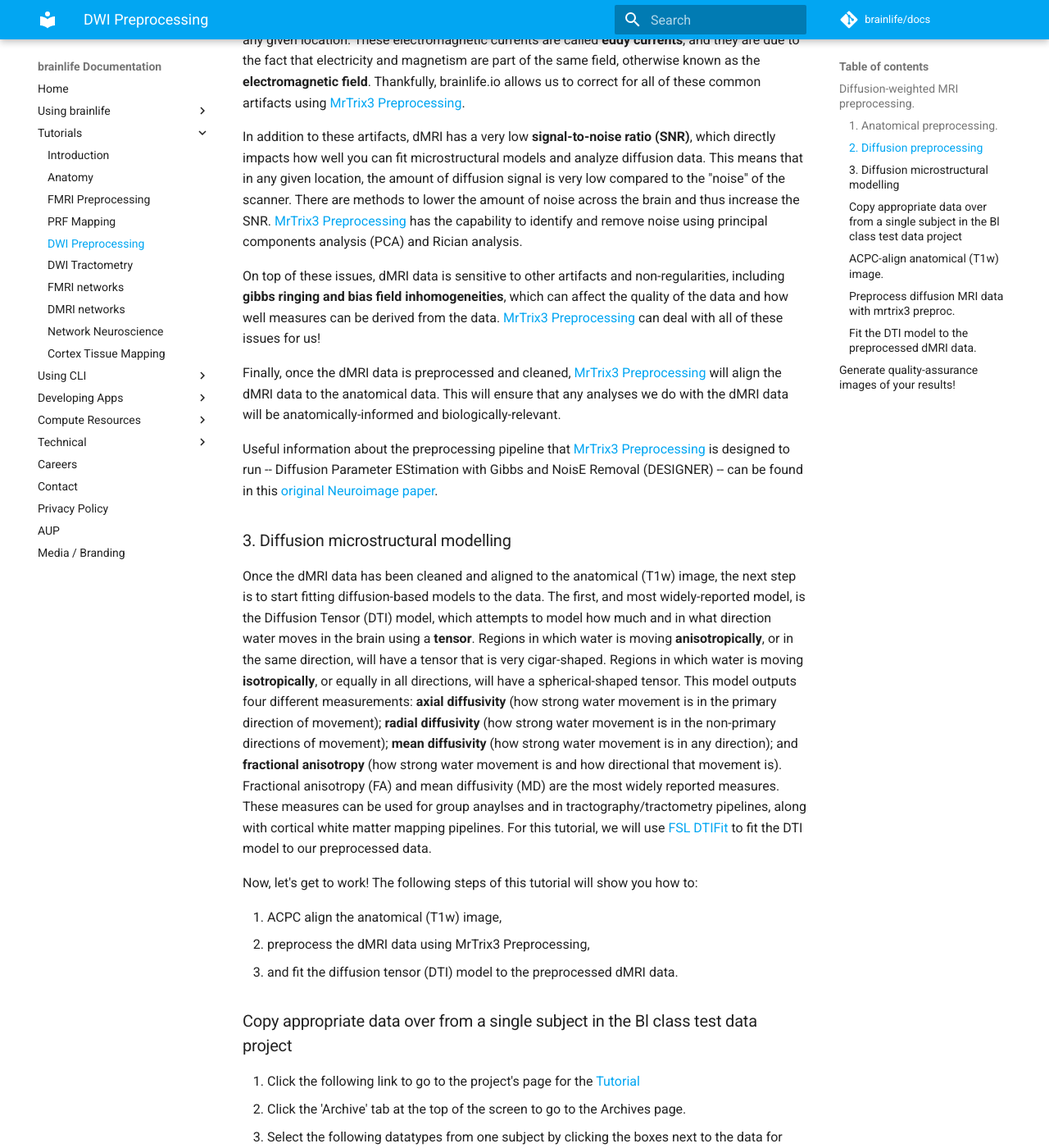
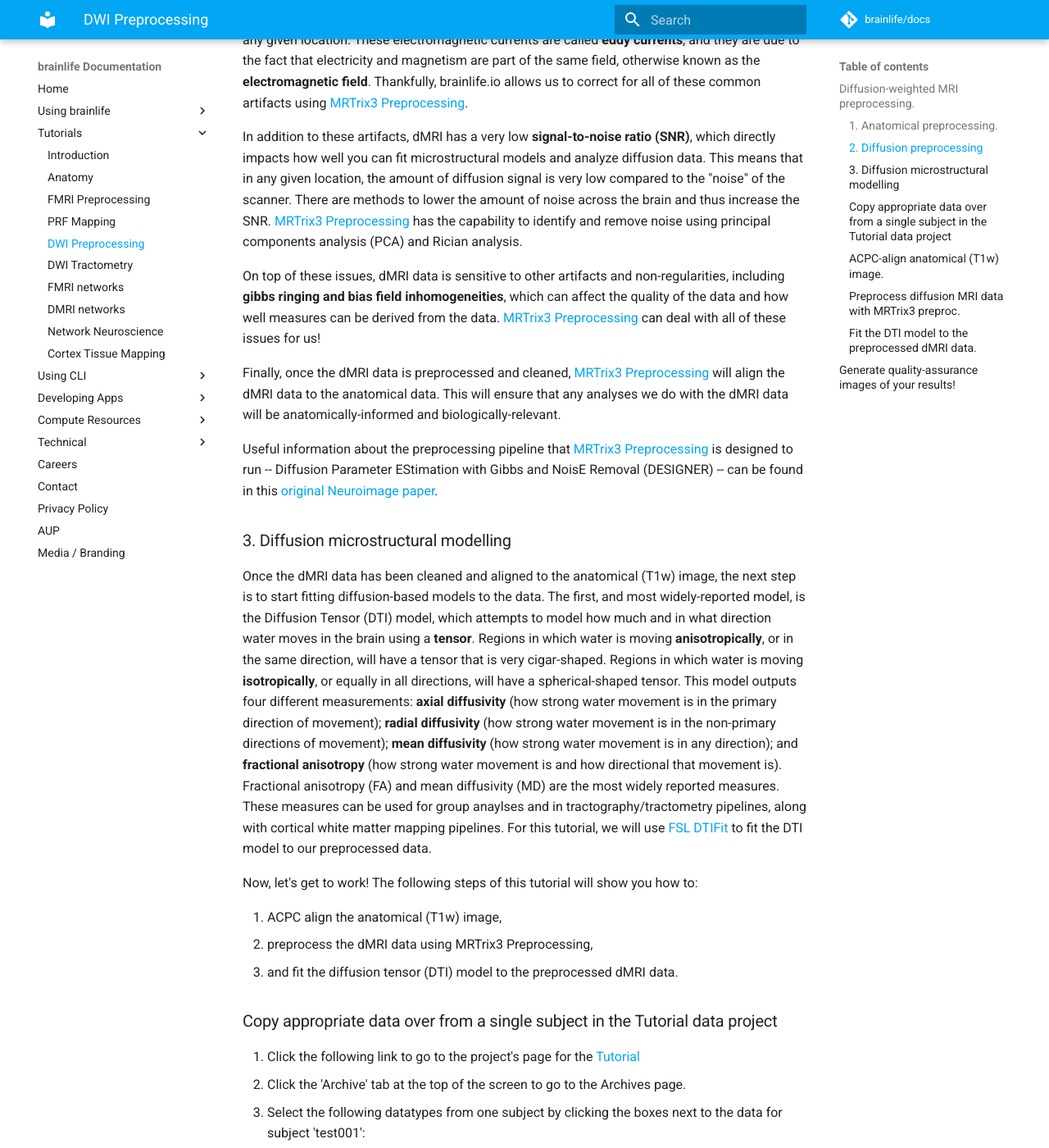
Before and after one commit to brainlife/docs, an MkDocs documentation site: the page built from docs/tutorial/diffusion-preprocessing.md, in a window 1280 px wide and 1400 px high, scrolled down 1156 px. Shown: the whole window at 82% size. Built offline with MkDocs 1.6.1 and Material for MkDocs 9.7.7, drawn with Linux system fonts in a browser that asks for light colours; comment, search, counter and statistics services are not loaded; some of the changed text lies outside the part shown.

Commit message:
reason: small fixes

```diff
--- a/docs/tutorial/diffusion-preprocessing.md
+++ b/docs/tutorial/diffusion-preprocessing.md
@@ -3,25 +3,25 @@
 
 ## Diffusion-weighted MRI preprocessing.
 
-This page demonstrates common steps used to preprocess diffusion magnetic resonance imaging (dMRI) data on brainlife.io. The goal of this tutorial is to show you how to process diffusion data for successive analyses, including **microstructural region analysis**, **diffusion tractography**, and **structural connectivity**. This tutorial will be mostly be using [MrTrix3 Preproc](https://brainlife.io/app/5a813e52dc4031003b8b36f9) for diffusion preprocessing and [FSL DTIFit](https://brainlife.io/app/5c1d67383e9c170177733d3f) for microstructral modelling.
+This page demonstrates common steps used to preprocess diffusion magnetic resonance imaging (dMRI) data on brainlife.io. The goal of this tutorial is to show you how to process diffusion data for successive analyses, including **microstructural region analysis**, **diffusion tractography**, and **structural connectivity**. This tutorial will be mostly be using [MRTrix3 Preproc](https://brainlife.io/app/5a813e52dc4031003b8b36f9) for diffusion preprocessing and [FSL DTIFit](https://brainlife.io/app/5c1d67383e9c170177733d3f) for microstructral modelling.
 
 This tutorial will use a combination of skills developed in the [Introduction tutorial](https://brainlife.io/docs/tutorial/introduction-to-brainlife/) and the [Anatomical Preprocessing tutorial](https://brainlife.io/docs/tutorial/t1w-preprocessing/) you recently completed. If you haven't read our introduction to brainlife, or if you're not comfortable staging, processing, archiving, and viewing data on brainlife.io, please go back through that tutorial before beginning this one.
 
 ### 1. Anatomical preprocessing.
 
-The first step of diffusion preprocessing often involves processing the anatomical images. In order to guarantee that any generalizations regarding location made from the preprocessed diffusion data is anatomically-informed, we must have both of our anatomical (T1w or T2w) images and our diffusion MRI images **aligned**. One way we can make this easier for [MrTrix3 Preprocessing](https://brainlife.io/app/5a813e52dc4031003b8b36f9) is by aligning the anatomical images in such a way that the center of the brain is centered in the image. We refer to this as **ACPC-aligned**, as we are aligning the data to the **anterior commissure-posterior comissure plane**. This is the first step in dMRI preprocessing, and it is typically done with the [FSL Anat (T1w)](https://brainlife.io/app/5e3c87ae9362b7166cf9c7f4) app. Once we've centered our anatomical image, we can move onto diffusion MRI preprocessing.
+The first step of diffusion preprocessing often involves processing the anatomical images. In order to guarantee that any generalizations regarding location made from the preprocessed diffusion data is anatomically-informed, we must have both of our anatomical (T1w or T2w) images and our diffusion MRI images **aligned**. One way we can make this easier for [MRTrix3 Preprocessing](https://brainlife.io/app/5a813e52dc4031003b8b36f9) is by aligning the anatomical images in such a way that the center of the brain is centered in the image. We refer to this as **ACPC-aligned**, as we are aligning the data to the **anterior commissure-posterior comissure plane**. This is the first step in dMRI preprocessing, and it is typically done with the [FSL Anat (T1w)](https://brainlife.io/app/5e3c87ae9362b7166cf9c7f4) app. Once we've centered our anatomical image, we can move onto diffusion MRI preprocessing.
 
 ### 2. Diffusion preprocessing
 
-The next step in diffusion preprocessing is to actually preprocess the diffusion data. dMRI data, like any other MRI dataset, is quite noisy. Just like fMRI, dMRI data is sensitive to **susceptibility distortions**. This is when regions of the brain look "wavy" or fold inward or outward on itself in images. This is due to how the scanner sweeps across the entire brain during acquisition. Also, dMRI data is very susceptible to motion. Because some scans take a long time, it is nearly impossible for a participant to lie completely motionless. Even the most subtle movements can alter the results in a specific region and make your data less accurate. Finally, movement of the magnetic gradients can induce electromagnetic currents which can affect the measurement in any given location. These electromagnetic currents are called **eddy currents**, and they are due to the fact that electricity and magnetism are part of the same field, otherwise known as the **electromagnetic field**. Thankfully, brainlife.io allows us to correct for all of these common artifacts using [MrTrix3 Preprocessing](https://brainlife.io/app/5a813e52dc4031003b8b36f9).
+The next step in diffusion preprocessing is to actually preprocess the diffusion data. dMRI data, like any other MRI dataset, is quite noisy. Just like fMRI, dMRI data is sensitive to **susceptibility distortions**. This is when regions of the brain look "wavy" or fold inward or outward on itself in images. This is due to how the scanner sweeps across the entire brain during acquisition. Also, dMRI data is very susceptible to motion. Because some scans take a long time, it is nearly impossible for a participant to lie completely motionless. Even the most subtle movements can alter the results in a specific region and make your data less accurate. Finally, movement of the magnetic gradients can induce electromagnetic currents which can affect the measurement in any given location. These electromagnetic currents are called **eddy currents**, and they are due to the fact that electricity and magnetism are part of the same field, otherwise known as the **electromagnetic field**. Thankfully, brainlife.io allows us to correct for all of these common artifacts using [MRTrix3 Preprocessing](https://brainlife.io/app/5a813e52dc4031003b8b36f9).
 
-In addition to these artifacts, dMRI has a very low **signal-to-noise ratio (SNR)**, which directly impacts how well you can fit microstructural models and analyze diffusion data. This means that in any given location, the amount of diffusion signal is very low compared to the "noise" of the scanner. There are methods to lower the amount of noise across the brain and thus increase the SNR. [MrTrix3 Preprocessing](https://brainlife.io/app/5a813e52dc4031003b8b36f9) has the capability to identify and remove noise using principal components analysis (PCA) and Rician analysis.
+In addition to these artifacts, dMRI has a very low **signal-to-noise ratio (SNR)**, which directly impacts how well you can fit microstructural models and analyze diffusion data. This means that in any given location, the amount of diffusion signal is very low compared to the "noise" of the scanner. There are methods to lower the amount of noise across the brain and thus increase the SNR. [MRTrix3 Preprocessing](https://brainlife.io/app/5a813e52dc4031003b8b36f9) has the capability to identify and remove noise using principal components analysis (PCA) and Rician analysis.
 
-On top of these issues, dMRI data is sensitive to other artifacts and non-regularities, including **gibbs ringing and bias field inhomogeneities**, which can affect the quality of the data and how well measures can be derived from the data. [MrTrix3 Preprocessing](https://brainlife.io/app/5a813e52dc4031003b8b36f9) can deal with all of these issues for us!
+On top of these issues, dMRI data is sensitive to other artifacts and non-regularities, including **gibbs ringing and bias field inhomogeneities**, which can affect the quality of the data and how well measures can be derived from the data. [MRTrix3 Preprocessing](https://brainlife.io/app/5a813e52dc4031003b8b36f9) can deal with all of these issues for us!
 
-Finally, once the dMRI data is preprocessed and cleaned, [MrTrix3 Preprocessing](https://brainlife.io/app/5a813e52dc4031003b8b36f9) will align the dMRI data to the anatomical data. This will ensure that any analyses we do with the dMRI data will be anatomically-informed and biologically-relevant.
+Finally, once the dMRI data is preprocessed and cleaned, [MRTrix3 Preprocessing](https://brainlife.io/app/5a813e52dc4031003b8b36f9) will align the dMRI data to the anatomical data. This will ensure that any analyses we do with the dMRI data will be anatomically-informed and biologically-relevant.
 
-Useful information about the preprocessing pipeline that [MrTrix3 Preprocessing](https://brainlife.io/app/5a813e52dc4031003b8b36f9) is designed to run -- Diffusion Parameter EStimation with Gibbs and NoisE Removal (DESIGNER) -- can be found in this [original Neuroimage paper](https://www.ncbi.nlm.nih.gov/pubmed/30077743).
+Useful information about the preprocessing pipeline that [MRTrix3 Preprocessing](https://brainlife.io/app/5a813e52dc4031003b8b36f9) is designed to run -- Diffusion Parameter EStimation with Gibbs and NoisE Removal (DESIGNER) -- can be found in this [original Neuroimage paper](https://www.ncbi.nlm.nih.gov/pubmed/30077743).
 
 ### 3. Diffusion microstructural modelling
 
@@ -30,10 +30,10 @@
 Now, let's get to work! The following steps of this tutorial will show you how to:
 
 1. ACPC align the anatomical (T1w) image,
-2. preprocess the dMRI data using MrTrix3 Preprocessing,
+2. preprocess the dMRI data using MRTrix3 Preprocessing,
 3. and fit the diffusion tensor (DTI) model to the preprocessed dMRI data.
 
-### Copy appropriate data over from a single subject in the Bl class test data project
+### Copy appropriate data over from a single subject in the Tutorial data project
 
 1. Click the following link to go to the project's page for the [Tutorial](https://brainlife.io/project/5e7638f6de643b02832a8246/detail)
 1. Click the 'Archive' tab at the top of the screen to go to the Archives page.
@@ -65,12 +65,12 @@
     * Choose 'fsleyes' as your viewer
 1. You can also generate a QA image of the results by running the 'Generate images of T1' using the cropped and reoriented anatomical image generated above! Archive the results and save with the tag 'qa' and "fsl_anat".
 
-Once you're happy with the alignment, you can move onto running mrtrix3 preproc!
+Once you're happy with the alignment, you can move onto running MRTrix3 preproc!
 
-### Preprocess diffusion MRI data with mrtrix3 preproc.
+### Preprocess diffusion MRI data with MRTrix3 preproc.
 
 1. On the 'Process' tab, click 'Submit App' to submit a new application.
-    * In the search bar, type 'mrtrix3 preproc'
+    * In the search bar, type 'MRTrix3 preproc'
     * Click the app card.
 1. On the 'Submit App' page, select the following:
     * For anat/t1w, select the staged ACPC-aligned anatomical (T1w) image by clicking the drop-down menu and finding the appropriate dataset.
```
